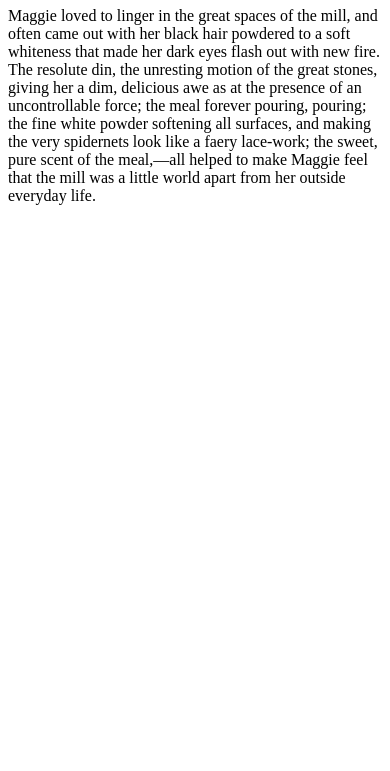
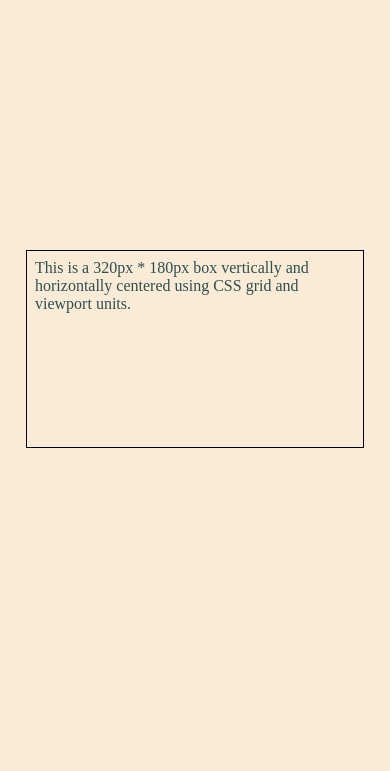
Before and after one commit to miachenmtl/zero-dep-live-reload, a website: page index.html in a window 390 px wide. Shown: the part 73-844 px from the top of the page. Drawn offline with Linux system fonts and the light colour scheme.

Commit message:
Version 0.3.0 (somewhat battle-tested)
* Default html content is a centered box.
* Add meta for viewport (media query support!), name, description
* File watcher watches whole directory, only looks for watched filename.
* Add consts for WATCHED_FILENAME and DEBOUNCE_INTERVAL.
* Add timestamp for key console messages.

```diff
--- a/index.html
+++ b/index.html
@@ -3,11 +3,37 @@
 <html lang="en">
 <head>
   <meta charset="utf-8">
-  <title>Zero-Dependency Live Reload</title>
+  <meta name="viewport" content="width=device-width, initial-scale=1.0">
+
+  <title>🔨🔧👾🔧🔨</title>
+
+  <meta name="author" content="">
+  <meta name="description" content="">
   <style>
     /* 👇 Add custom CSS 👇 */
+    :root {
+      --bg-color: antiquewhite;
+      --color: darkslategray;
+    }
+
     body {
-      font-size: 100%;
+      margin: 0;
+      background-color: var(--bg-color);
+      color: var(--color);
+    }
+
+    .grid-wrapper {
+      width: 100vw;
+      height: 100vh;
+      display: grid;
+    }
+
+    .centered-el {
+      margin: auto;
+      padding: 8px;
+      height: 180px;
+      width: 320px;
+      border: 1px solid black;
     }
     /* 👆 Add custom CSS 👆 */
   </style>
@@ -15,16 +41,17 @@
 
 <body>
   <!-- 👇 Replace with HTML content 👇-->
-  <h1>Hi all</h1>
-  <p>
-    Maggie loved to linger in the great spaces of the mill, and often came out with her black hair powdered to a soft whiteness that made her dark eyes flash out with new fire. The resolute din, the unresting motion of the great stones, giving her a dim, delicious awe as at the presence of an uncontrollable force; the meal forever pouring, pouring; the fine white powder softening all surfaces, and making the very spidernets look like a faery lace-work; the sweet, pure scent of the meal,—all helped to make Maggie feel that the mill was a little world apart from her outside everyday life.
-  </p>
+  <div class="grid-wrapper">
+    <div class="centered-el">
+      This is a 320px * 180px box vertically and horizontally centered using CSS grid and viewport units.
+    </div>
+  </div>
   <!-- 👆 Replace with HTML content 👆 -->
   <script>
     // 👇 Add JavaScript here 👇
 
     // 👆 Add JavaScript here 👆
-    // JS for Live Reload...
+    // JS for Live Reload... Do not touch!
     const webSocket = new WebSocket("ws://localhost:8888");
     webSocket.onmessage = function ({ data }) {
       if (data === ':)') {
--- a/package.json
+++ b/package.json
@@ -1,6 +1,6 @@
 {
   "name": "zero-dep-live-reload",
-  "version": "0.2.0",
+  "version": "0.3.0",
   "description": "Zero-dependency live reload HTML server for local prototyping",
   "main": "server.js",
   "scripts": {
```
Also changed, not shown: server.js (+24 -16 lines).
